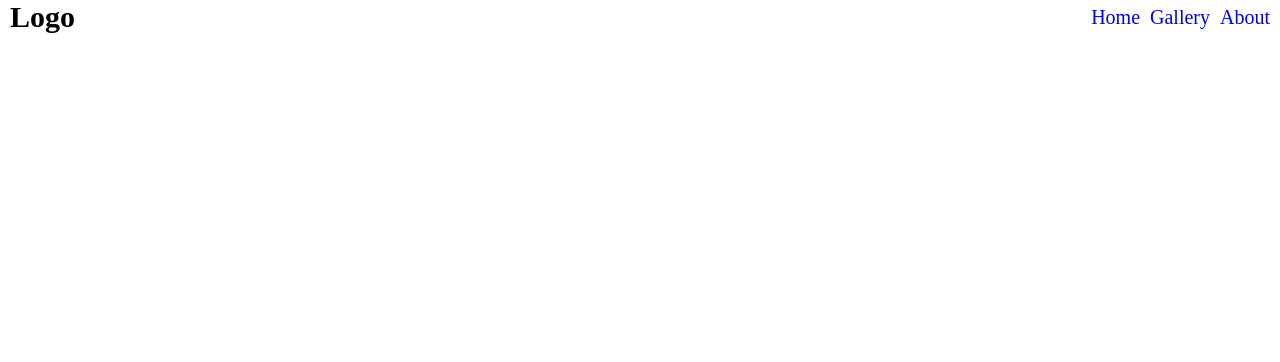
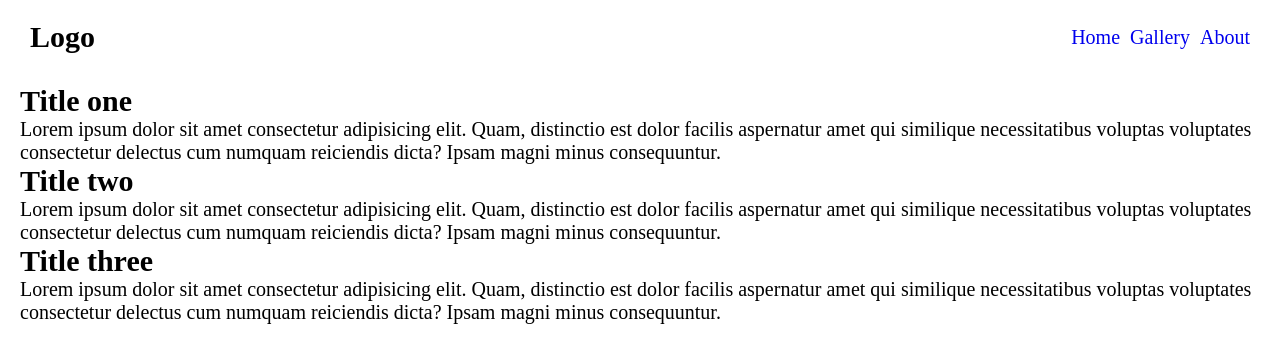
Before and after one commit to gabrielkaiki/project-example, a plain HTML site: page index.html in a window 1280 px wide. Drawn offline with Linux system fonts and the light colour scheme.

Commit message:
Add content

```diff
--- a/css/style.css
+++ b/css/style.css
@@ -5,6 +5,15 @@
 
 html {
   font-size: 62.5%;
+}
+
+body {
+  font-size: 2rem;
+  padding: 2rem;
+}
+
+.main-content {
+  margin: 3rem 0;
 }
 
 header nav {
--- a/index.html
+++ b/index.html
@@ -22,6 +22,27 @@
         </nav>
     </header>
 
+    <div class="main-content">
+        <article>
+            <h2>Title one</h2>
+            <p>Lorem ipsum dolor sit amet consectetur adipisicing elit. Quam, distinctio est dolor facilis aspernatur
+                amet qui similique necessitatibus voluptas voluptates consectetur delectus cum numquam reiciendis dicta?
+                Ipsam magni minus consequuntur.</p>
+        </article>
+        <article>
+            <h2>Title two</h2>
+            <p>Lorem ipsum dolor sit amet consectetur adipisicing elit. Quam, distinctio est dolor facilis aspernatur
+                amet qui similique necessitatibus voluptas voluptates consectetur delectus cum numquam reiciendis dicta?
+                Ipsam magni minus consequuntur.</p>
+        </article>
+        <article>
+            <h2>Title three</h2>
+            <p>Lorem ipsum dolor sit amet consectetur adipisicing elit. Quam, distinctio est dolor facilis aspernatur
+                amet qui similique necessitatibus voluptas voluptates consectetur delectus cum numquam reiciendis dicta?
+                Ipsam magni minus consequuntur.</p>
+        </article>
+    </div>
+
 </body>
 
 </html>
```
